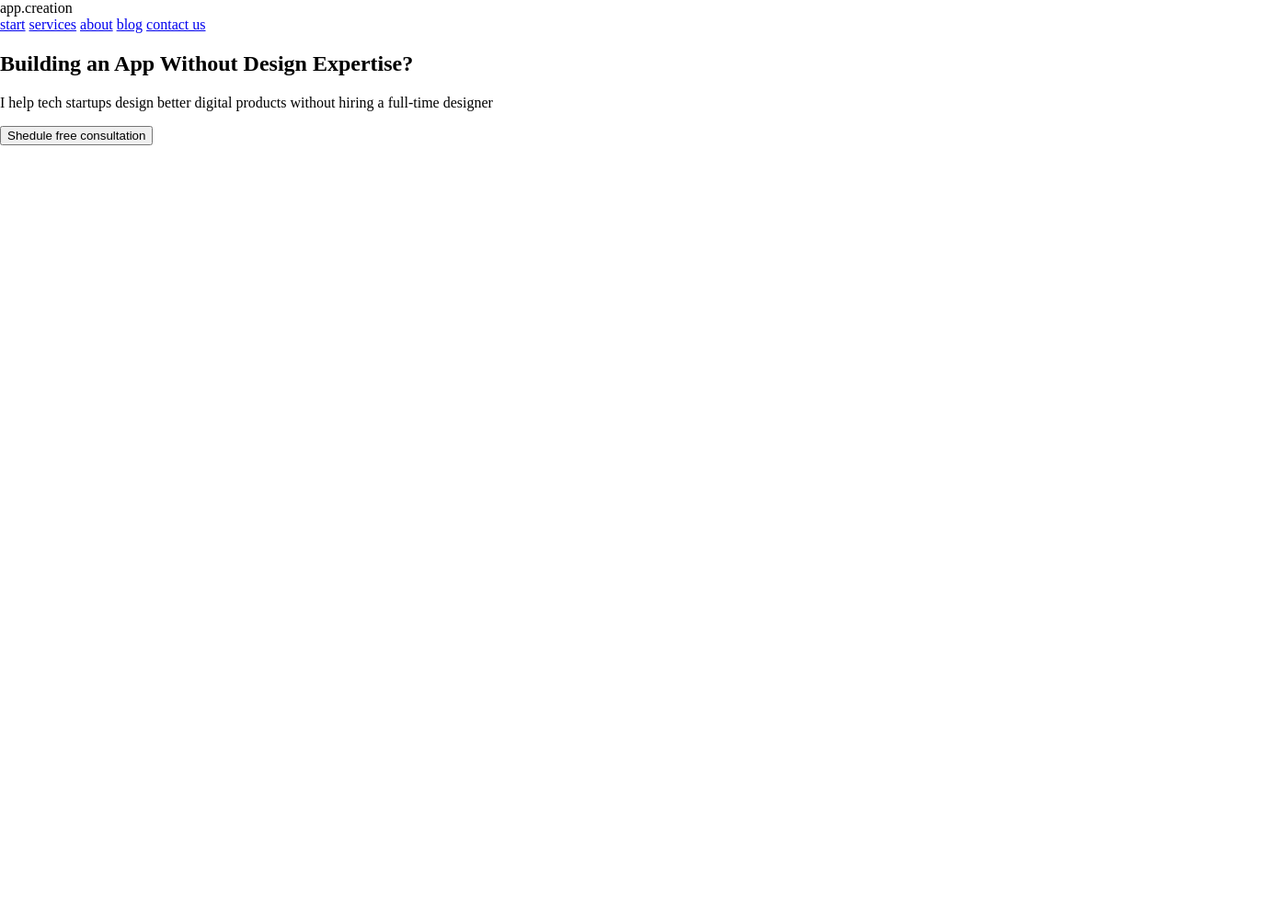
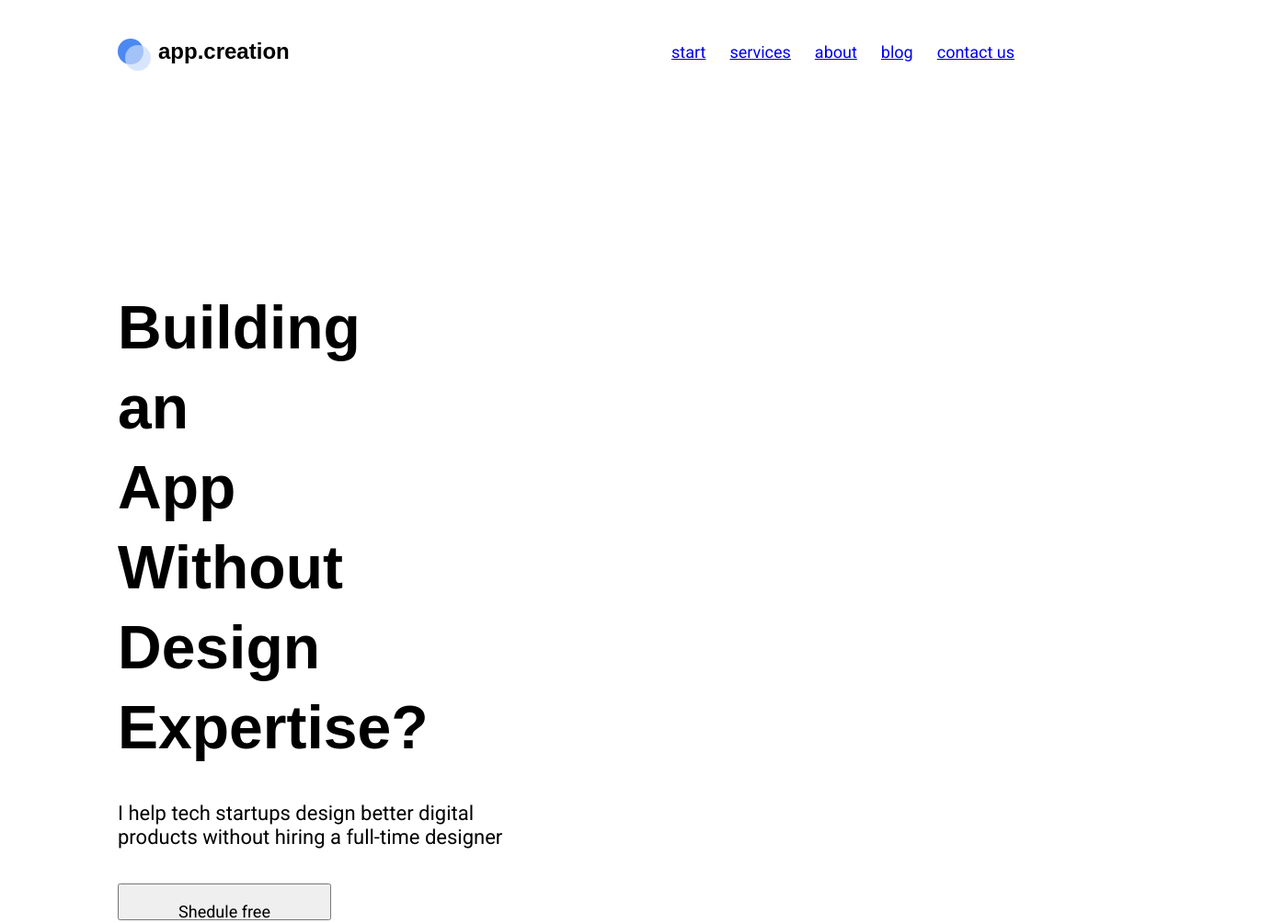
Before and after one commit to WebHeroSchool/Stage-HTML-CSS, a plain HTML site: page index.html in a window 1280 px wide. Shown: the top 1004 px of the page at 92% size, 1396 px wide, since content can reach past the window. Before the commit the page ends 800 px from the top, so only its background shows below. Drawn offline with Linux system fonts and the light colour scheme; a web font is replaced by a local one.

Commit message:
правки в файле index

```diff
--- a/index.html
+++ b/index.html
@@ -4,30 +4,35 @@
   <head>
     <meta charset="utf-8">
     <link rel="stylesheet" href="https://fonts.googleapis.com/css?family=Roboto">
+    <link rel="stylesheet" href="fonts.css">
     <link rel="stylesheet" href="styles.css">
     <title>Сайт</title>
   </head>
 
   <body>
-    <header>
-      <div class="">app.creation</div>
-      <nav>
-        <a href="#">start</a>
-        <a href="#">services</a>
-        <a href="#">about</a>
-        <a href="#">blog</a>
-        <a href="#">contact us</a>
+    <div class="wrapper">
+     <header class="header">
+      <div class="logo">
+       <div class="logo__circle logo__circle_color_dark-blue"></div>
+       <div class="logo__circle logo__circle_color_blue"></div>
+        app.creation
+      </div>
+      <nav class="menu">
+        <a class="menu__item" href="#">start</a>
+        <a class="menu__item menu__item_active" href="#">services</a>
+        <a class="menu__item" href="#">about</a>
+        <a class="menu__item" href="#">blog</a>
+        <a class="menu__item" href="#">contact us</a>
       </nav>
     </header>
 
-    <section>
-      <main>
-        <h1>Building an App Without Design Expertise?</h1>
-        <p>I help tech startups design better digital products without hiring a full-time designer</p>
-        <button>Shedule free consultation</button>
-      </main>
-      <div class="">
-        <img src="" alt="">
+    <section class="main">
+      <h1 class="main__title">Building an App Without Design Expertise?</h1>
+      <p class="main__subtitle">I help tech startups design better digital products without hiring a full-time designer</p>
+      <button class="main__button">Shedule free consultation</button>
+
+      <div class="img-content">
+        <img class="img-content__img" src="" alt="">
       </div>
     </section>
   </body>
```
